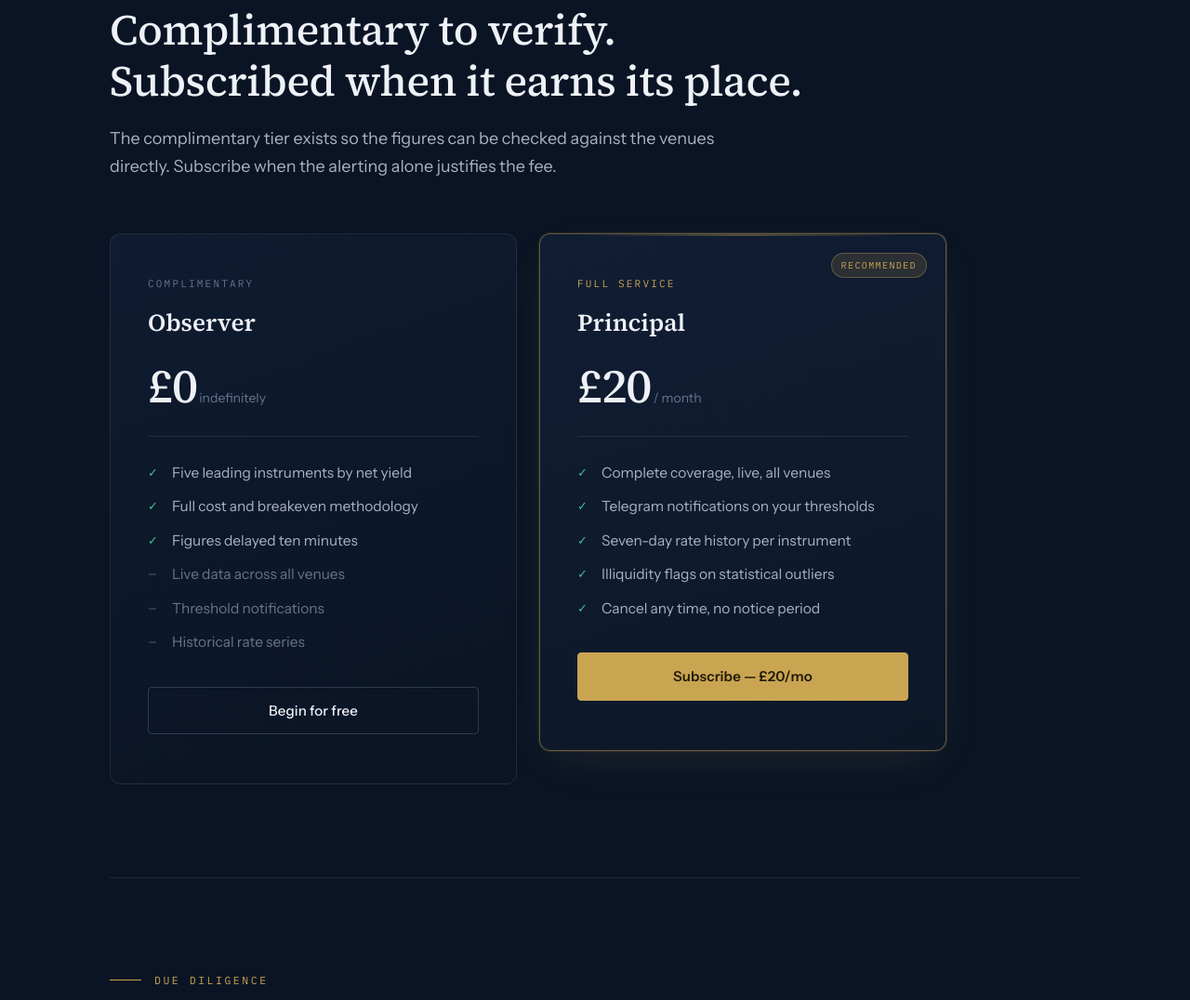
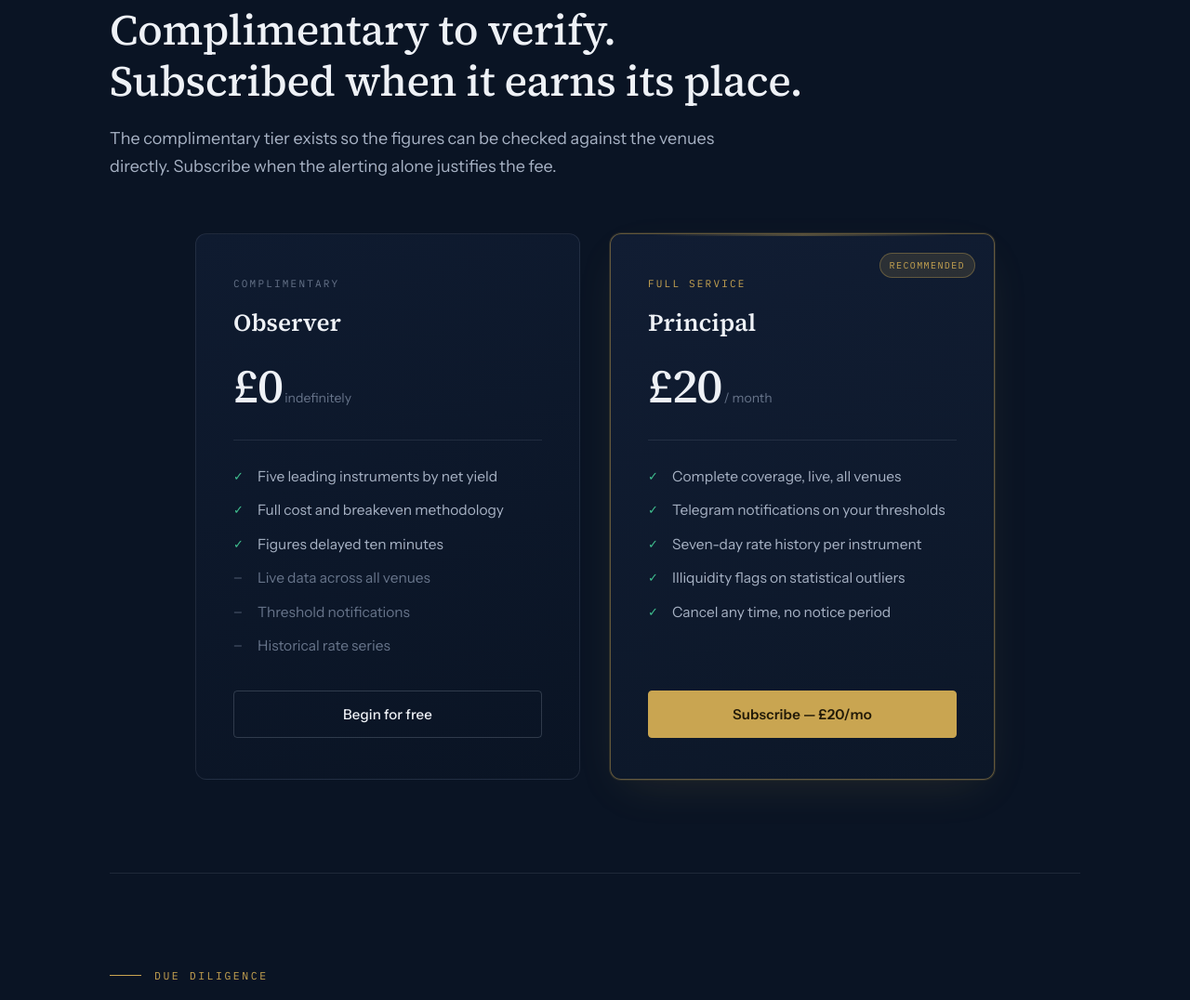
Before and after one commit to Fundscan/fundscan, a FastAPI app: page / in a window 1280 px wide. Shown: the part 3815-4891 px from the top of the page at 93% size. Run offline with FastAPI, Linux system fonts and the light colour scheme; some libraries are stand-ins or nearby versions.

Commit message:
Centre pricing cards

```diff
--- a/fundscan/templates/landing.html
+++ b/fundscan/templates/landing.html
@@ -188,10 +188,11 @@ h2{font-family:var(--serif);font-size:clamp(28px,3.6vw,46px);letter-spacing:-.01
 .proc p{color:var(--soft);font-size:15.5px}
 
 /* ---------- pricing ---------- */
-.plans{display:grid;grid-template-columns:1fr 1fr;gap:24px;margin-top:56px;max-width:900px;align-items:start}
+.plans{display:grid;grid-template-columns:1fr 1fr;gap:32px;margin-top:56px;max-width:860px;align-items:stretch;margin-left:auto;margin-right:auto}
 .plan{border:1px solid var(--hairline);border-radius:12px;padding:44px 40px;
   background:linear-gradient(160deg,var(--navy-2) 0%,var(--navy) 100%);
-  transition:transform .35s,box-shadow .35s;position:relative;overflow:hidden}
+  transition:transform .35s,box-shadow .35s;position:relative;overflow:hidden;
+  display:flex;flex-direction:column}
 .plan:hover{transform:translateY(-4px);box-shadow:0 28px 64px -20px rgba(0,0,0,.55)}
 .plan.pro{border-color:rgba(201,165,81,.45);
   background:linear-gradient(160deg,#111d33 0%,#0c1728 100%);
@@ -211,7 +212,7 @@ h2{font-family:var(--serif);font-size:clamp(28px,3.6vw,46px);letter-spacing:-.01
 .price{font-family:var(--serif);font-size:52px;font-weight:500;margin:20px 0 4px;letter-spacing:-.03em;line-height:1}
 .price small{font-family:var(--sans);font-size:14px;color:var(--mist);font-weight:400;letter-spacing:0}
 .plan-divider{border:none;border-top:1px solid var(--hairline);margin:28px 0}
-.plan ul{list-style:none;margin:0 0 36px;display:flex;flex-direction:column;gap:14px;font-size:15.5px;color:var(--soft)}
+.plan ul{list-style:none;margin:0 0 36px;display:flex;flex-direction:column;gap:14px;font-size:15.5px;color:var(--soft);flex:1}
 .plan ul li{padding-left:26px;position:relative;line-height:1.45}
 .plan ul li::before{content:"✓";position:absolute;left:0;color:var(--green);font-size:13px;top:1px}
 .plan ul li.off{color:var(--mist)}
```
